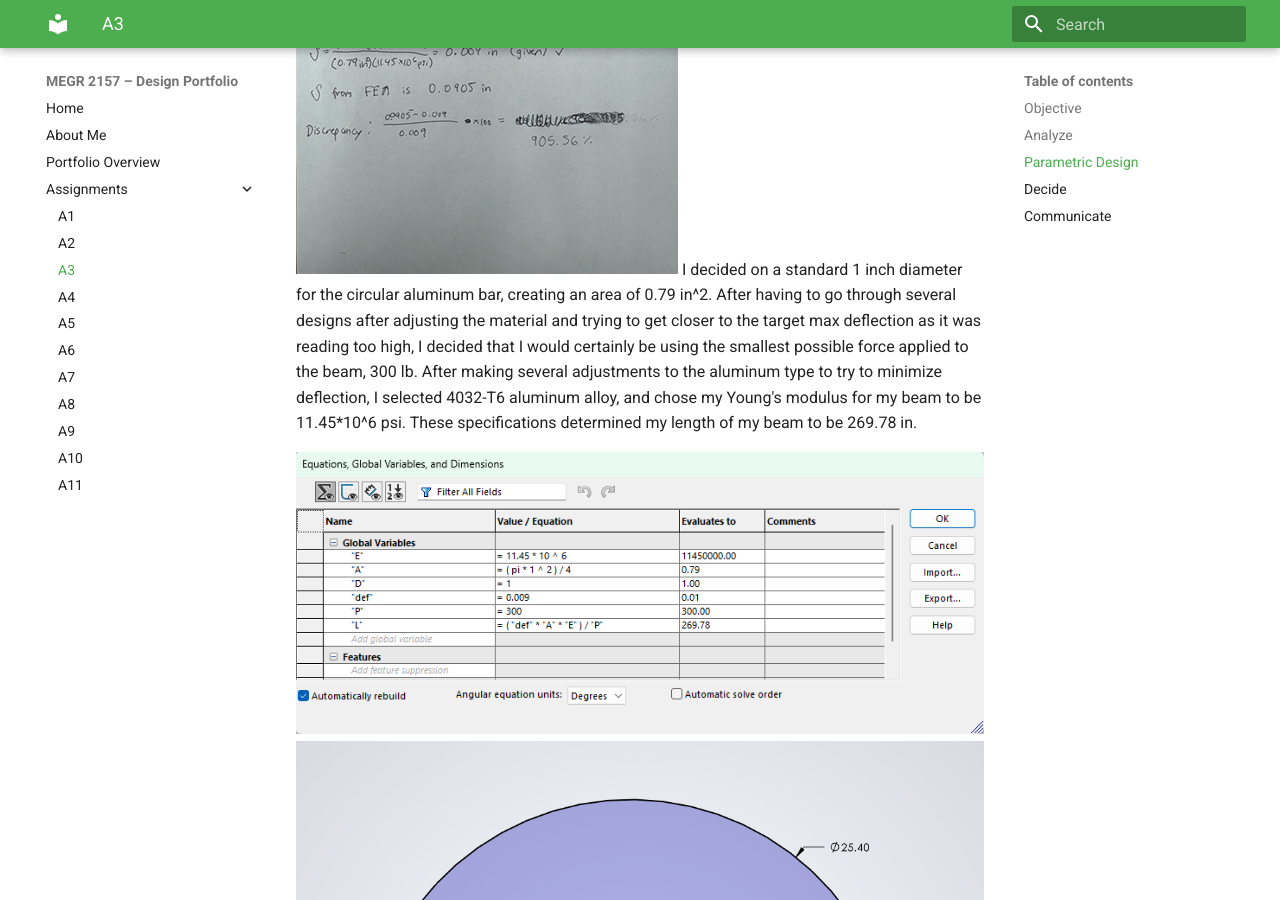
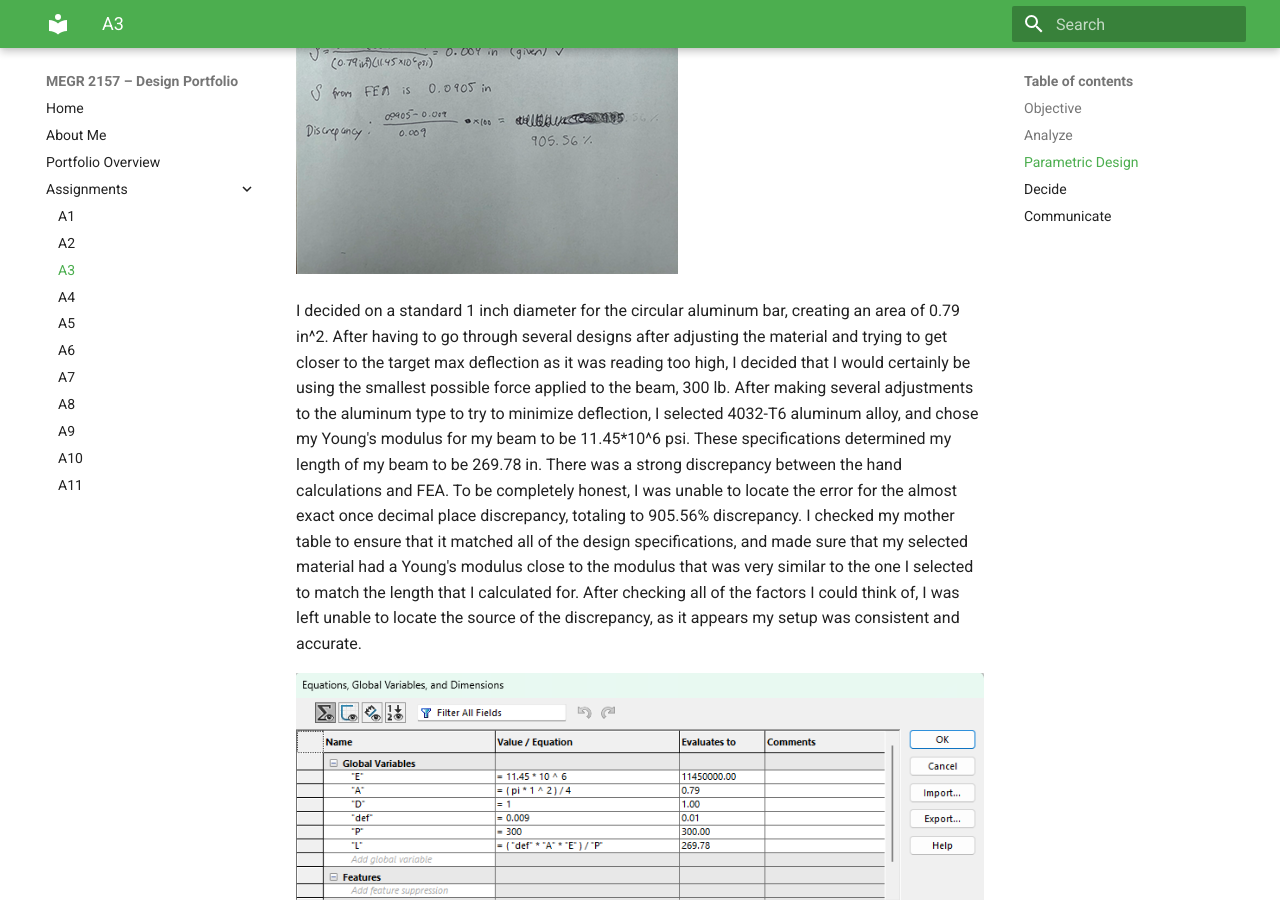
Before and after one commit to apaciore/megr2156-portfolio, an MkDocs documentation site: the page built from docs/assignments/A03/index.md, in a window 1280 px wide and 900 px high, scrolled down 802 px. Built offline with MkDocs 1.6.1 and Material for MkDocs 9.7.7, drawn with Linux system fonts in a browser that asks for light colours; some of the changed text lies outside the part shown.

Commit message:
Update analysis section with material and FEA details
Added details about material selection and discrepancies in calculations.

```diff
--- a/docs/assignments/A03/index.md
+++ b/docs/assignments/A03/index.md
@@ -8,8 +8,9 @@ The objective was to design a beam with a circular cross section, given a specif
 ## Parametric Design
 
 ![A3calc](https://github.com/apaciore/megr2156-portfolio/blob/main/docs/assignments/A03/Screenshot%202026-09-09%20211416.png)
+
 I decided on a standard 1 inch diameter for the circular aluminum bar, creating an area of 0.79 in^2. After having to go through several designs after adjusting the material and trying to get closer to the target max deflection as it was reading too high, I decided that I would certainly be using the smallest possible force applied to the beam, 300 lb. After making several adjustments to the aluminum type to try to minimize deflection, I selected 4032-T6 aluminum alloy, and chose my Young's modulus for my beam to be 11.45*10^6 psi. These specifications determined my length of my beam to be 269.78 in.
-
+There was a strong discrepancy between the hand calculations and FEA. To be completely honest, I was unable to locate the error for the almost exact once decimal place discrepancy, totaling to 905.56% discrepancy. I checked my mother table to ensure that it matched all of the design specifications, and made sure that my selected material had a Young's modulus close to the modulus that was very similar to the one I selected to match the length that I calculated for. After checking all of the factors I could think of, I was left unable to locate the source of the discrepancy, as it appears my setup was consistent and accurate.
 
 
 ![cad1](https://github.com/apaciore/megr2156-portfolio/blob/main/docs/assignments/A03/Screenshot%202026-09-09%20203639.png)
```
Also changed, not shown: other parts of docs/assignments/A03/index.md (+1 -1 lines).
